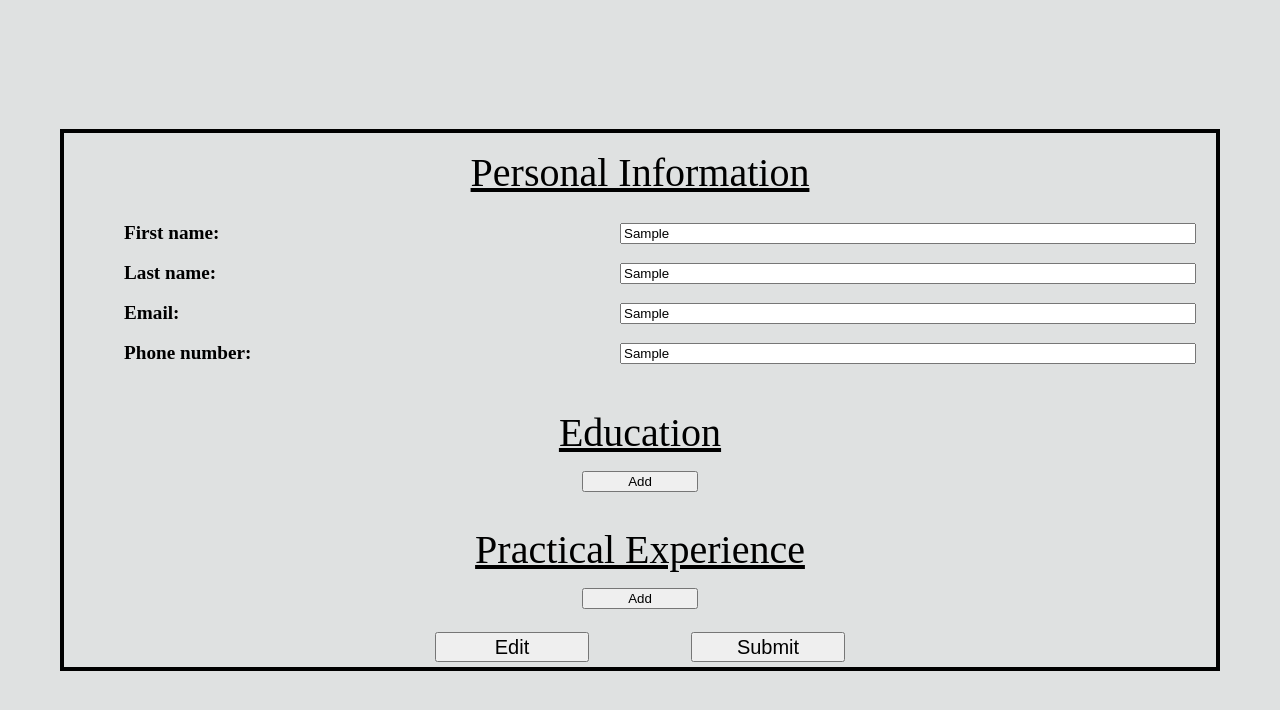
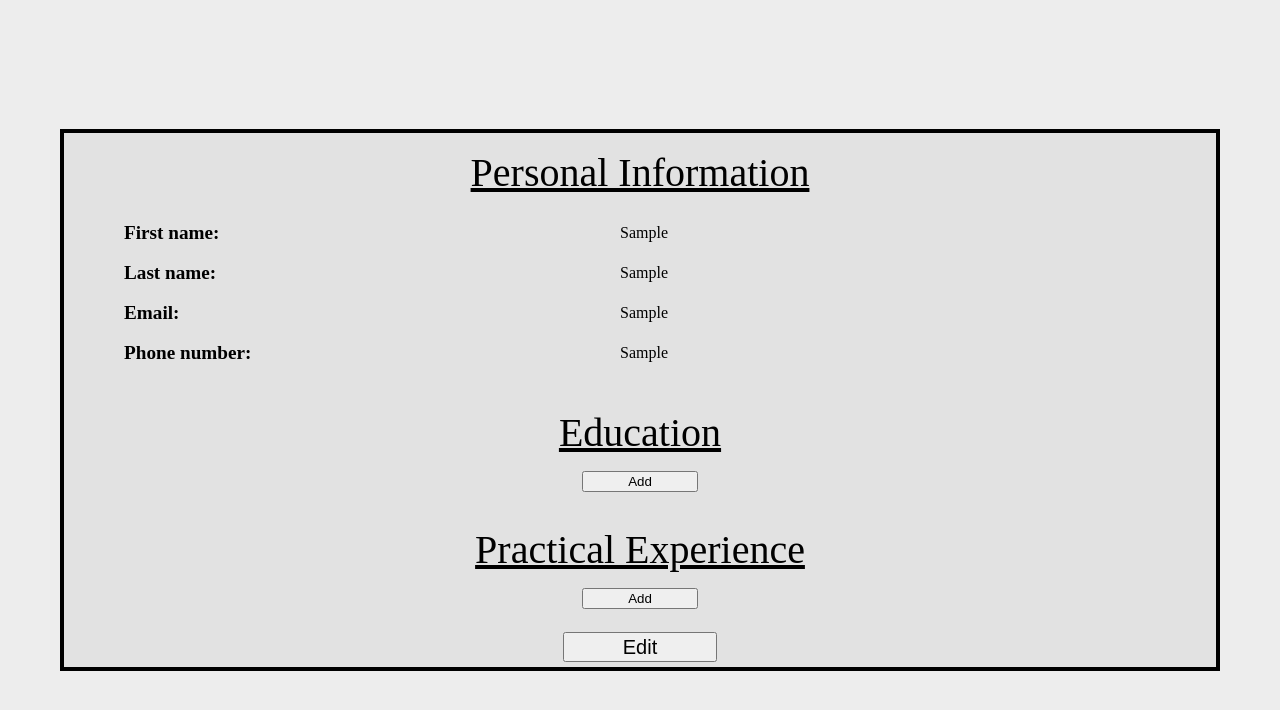
Before and after one commit to JoeyDevelop/cv-app, a React (Create React App) app: page / in a window 1280 px wide. Both pictures are taken after typing "Sample", "Sample", "Sample", "Sample" into the empty fields and a click on the button "Submit". Shown: the top 710 px of the page. Built offline with nearby package versions, Linux system fonts and the light colour scheme.

Commit message:
make personal information form submittable

```diff
--- a/src/App.js
+++ b/src/App.js
@@ -9,22 +9,40 @@ class App extends Component {
   constructor(props) {
     super(props)
     this.state = {
+      clicked: false,
+    }
+    this.personal = React.createRef();
+  }
 
-    }
+  onSubmit = (e) => {
+    this.personal.current.submit();
+    this.setState({
+      clicked: true
+    })
   }
+
+  onEdit = (e) => {
+    this.personal.current.edit();
+    this.setState({
+      clicked: false
+    })
+  }
+
   render() {
     return (
       <div className='box'>
         <Header  title="Personal Information"/>
-        <Personal />
+        <Personal ref={this.personal}/>
         <Header title="Education" />
         <Education />
         <Header title="Practical Experience" />
         <Practical />
         <div className='footer'>
           <div className='buttons'>
-            <button className='appButton'>Edit</button>
-            <button className='appButton'> Submit</button>
+          {this.state.clicked ?
+        <button onClick={this.onEdit} className='appButton'>Edit</button> :
+        <button onClick={this.onSubmit} className='appButton'>Submit</button>
+        }
           </div>
         </div>
       </div>
--- a/src/components/EduForm.js
+++ b/src/components/EduForm.js
@@ -21,7 +21,7 @@ class EduForm extends Component {
         </form>
         <div className="eduFormButtons">
           <button onClick={this.props.delete}>Delete</button>
-          <button>Submit</button>
+          {/* <button>Submit</button> */}
         </div>
       </div>
     )
--- a/src/components/Education.js
+++ b/src/components/Education.js
@@ -29,7 +29,10 @@ class Education extends Component {
         <EduForm delete={this.removeEducationForm} /> :
         null
         }
+        {this.state.added ?
+        null :
         <button onClick={this.addEducation} className="addEducation">Add</button>
+        }
       </div>
     )
   }
--- a/src/components/Personal.js
+++ b/src/components/Personal.js
@@ -2,6 +2,52 @@ import React, { Component } from "react";
 import '../styles/Personal.css'
 
 class Personal extends Component {
+  constructor(props) {
+    super(props)
+    this.state = {
+      submit: false,
+      first: '',
+      last: '',
+      email: '',
+      phone: '',
+    }
+  }
+
+  submit = (e) => {
+    this.setState({
+      submit: true
+    })
+  }
+
+  edit = (e) => {
+    this.setState({
+      submit: false
+    })
+  }
+
+  firstChange = (e) => {
+    this.setState({
+      first: e.target.value
+    })
+  }
+
+  lastChange = (e) => {
+    this.setState({
+      last: e.target.value
+    })
+  }
+
+  emailChange = (e) => {
+    this.setState({
+      email: e.target.value
+    })
+  }
+
+  phoneChange = (e) => {
+    this.setState({
+      phone: e.target.value
+    })
+  }
 
   render() {
     return (
@@ -14,10 +60,22 @@ class Personal extends Component {
             <label>Phone number: </label>
           </div>
           <div className='grid1'>
-            <input type="text"></input>
-            <input type="text"></input>
-            <input type="text"></input>
-            <input type="text"></input>
+            {this.state.submit ?
+            <h1>{this.state.first}</h1> :
+            <input value={this.state.first} onChange={this.firstChange} type="text"></input>
+            }
+            {this.state.submit ?
+            <h1>{this.state.last}</h1> :
+            <input value={this.state.last} onChange={this.lastChange} type="text"></input>
+            }
+            {this.state.submit ?
+            <h1>{this.state.email}</h1> :
+            <input value={this.state.email} onChange={this.emailChange} type="text"></input>
+            }
+            {this.state.submit ?
+            <h1>{this.state.phone}</h1> :
+            <input value={this.state.phone} onChange={this.phoneChange} type="text"></input>
+            }
           </div>
         </form>
       </div>
--- a/src/components/PractForm.js
+++ b/src/components/PractForm.js
@@ -23,7 +23,7 @@ class PractForm extends Component {
         </form>
         <div className="eduFormButtons">
           <button onClick={this.props.delete}>Delete</button>
-          <button>Submit</button>
+          {/* <button>Submit</button> */}
         </div>
       </div>
     )
--- a/src/components/Practical.js
+++ b/src/components/Practical.js
@@ -29,7 +29,10 @@ class Practical extends Component {
         <PractForm delete={this.removePracticalForm} /> :
         null
         }
+        {this.state.added ?
+        null :
         <button onClick={this.addPractical} className="addEducation">Add</button>
+        }
       </div>
       </div>
     )
--- a/src/styles/App.css
+++ b/src/styles/App.css
@@ -1,4 +1,5 @@
 .box {
+  background-color: #e2e2e2;
   display: flex;
   flex-direction: column;
   border: 4px solid black;
--- a/src/styles/index.css
+++ b/src/styles/index.css
@@ -45,7 +45,7 @@ table {
 
 /* Start of non-reset changes */
 body {
-  background-color: rgb(223, 225, 225);
+  background-color: rgb(237, 237, 237);
   min-height: 100vh;
   height: fit-content;
   width: 100vw;
```
